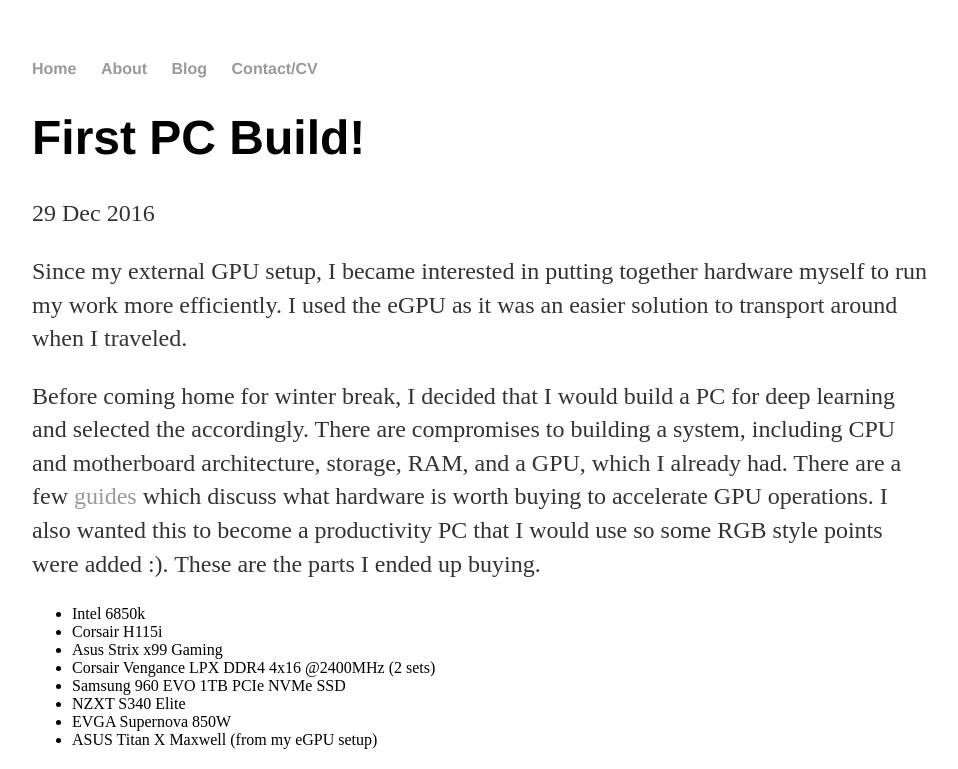
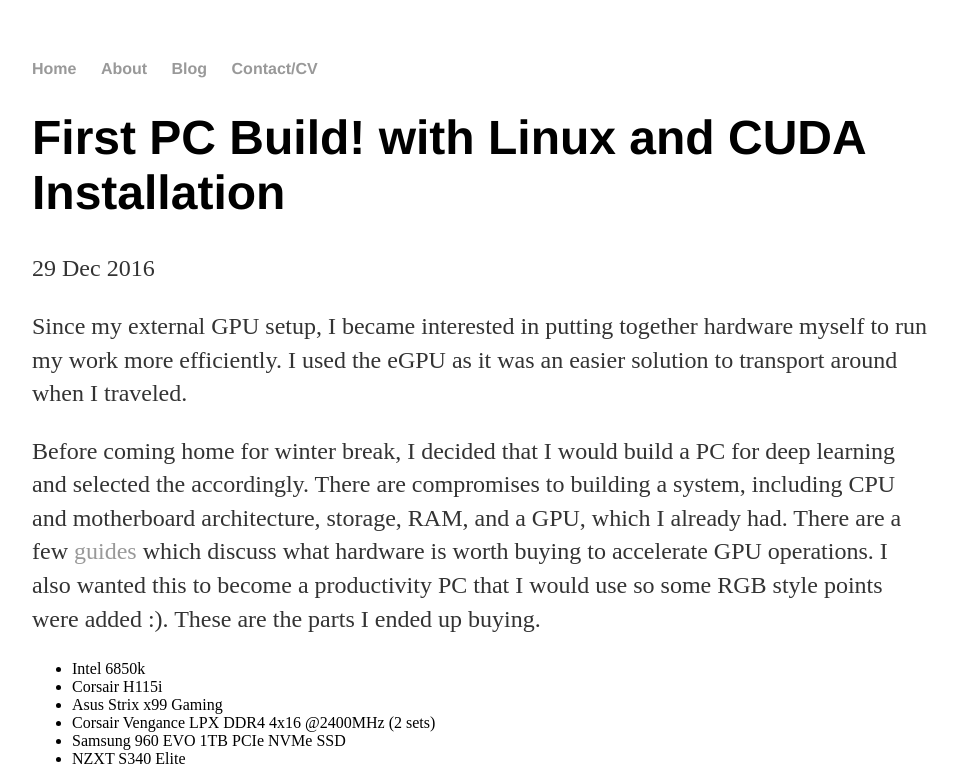
Before and after one commit to karans/karans.github.io, a Jekyll site: the page built from _posts/2016-12-29-First-PC-Build.md, in a window 1280 px wide and 900 px high, cut to the strip 0-769 px from the top of the window. Shown: the whole strip, without its empty margins (160-1118 px from the left). Built offline with Jekyll 4.4.1, drawn with Linux system fonts in a browser that asks for light colours; comment, search, counter and statistics services are not loaded.

Commit message:
added a more descriptive title for Pc build

```diff
--- a/_posts/2016-12-29-First-PC-Build.md
+++ b/_posts/2016-12-29-First-PC-Build.md
@@ -1,6 +1,6 @@
 ---
 layout: post
-title: "First PC Build!"
+title: "First PC Build! with Linux and CUDA Installation"
 date: 2016-12-29
 ---
 
```
